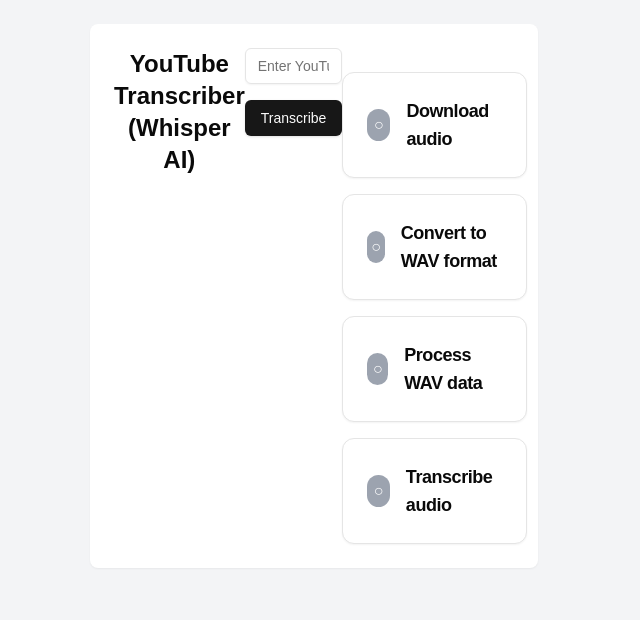
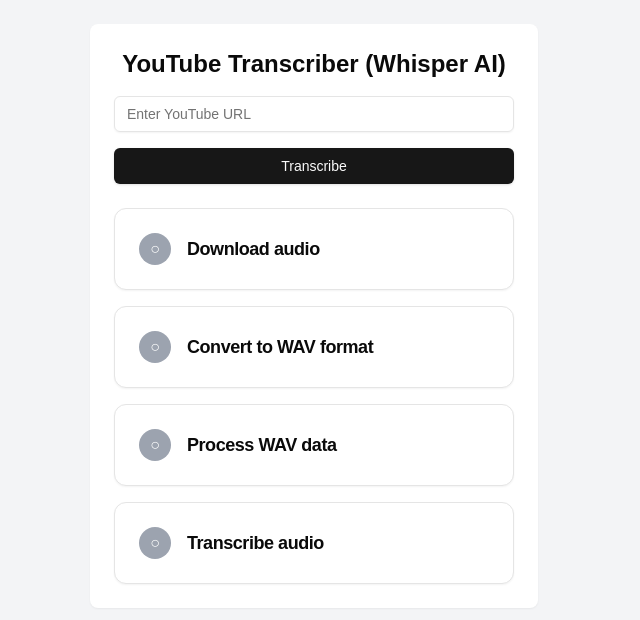
Before and after one commit to fjaviergelabert/audio-hub, a Next.js app: page / in a window 1280 px wide. Shown: the top 620 px of the page, without its empty margins (326-966 px from the left). Built offline with nearby package versions, Linux system fonts and the light colour scheme.

Commit message:
Refactor TranscribePage layout: simplify section structure by removing unnecessary margin for improved responsiveness

```diff
--- a/components/app-page.tsx
+++ b/components/app-page.tsx
@@ -52,8 +52,8 @@
 
   return (
     <main className="min-h-screen bg-gray-100 py-6 px-4 sm:px-6 lg:px-8 flex flex-col md:flex-row gap-4">
-      <section className="flex-1 mb-4 md:mb-0">
-        <article className="max-w-md mx-auto shadow-sm bg-white p-6 rounded-lg flex flex-col md:flex-row">
+      <section className="flex-1">
+        <article className="max-w-md mx-auto shadow-sm bg-white p-6 rounded-lg">
           <header className="mb-4">
             <h1 className="text-2xl font-bold text-center">
               YouTube Transcriber (Whisper AI)
```
